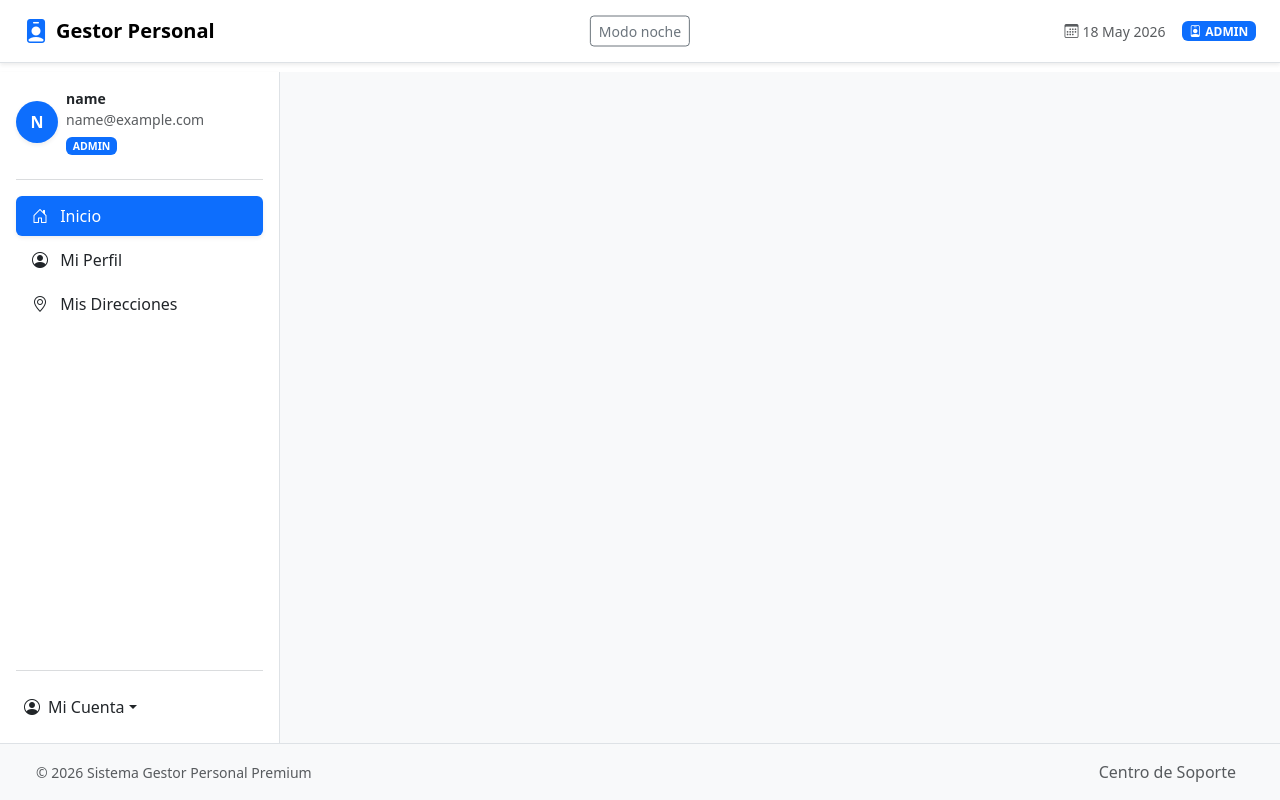
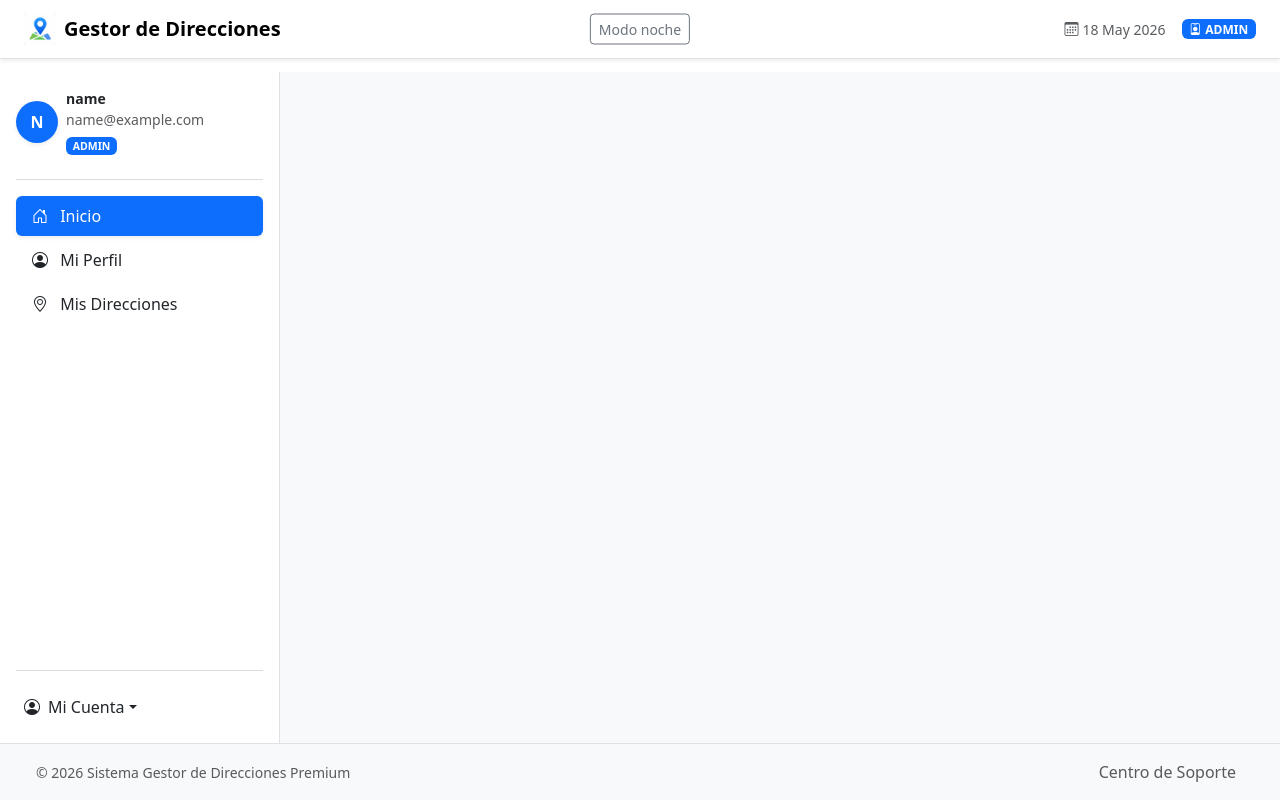
Before and after one commit to adanprog/GestorUsuarios, a PHP site: page /templates/frontend/home.php in a window 1280 px wide. Run offline with PHP 8.4, Linux system fonts and the light colour scheme; the visitor is signed in with stand-in values (Sample User, id 1); data comes from the database, SQL or seed files in the repository.

Commit message:
Proyecto direcciones

```diff
--- a/bbdd/gestor_personaltfg.sql
+++ b/bbdd/gestor_direcciones.sql
@@ -18,7 +18,7 @@
 /*!40101 SET NAMES utf8mb4 */;
 
 --
--- Base de datos: `gestor_personaltfg`
+-- Base de datos: `gestor_direcciones`
 --
 
 -- --------------------------------------------------------
--- a/config.php
+++ b/config.php
@@ -4,7 +4,7 @@
 return [
     'db_host' => '127.0.0.1', // Dirección del servidor de la base de datos
     'db_port' => '3307',      // Puerto donde escucha la base de datos
-    'db_name' => 'gestor_personaltfg', // Nombre de la base de datos
+    'db_name' => 'gestor_direcciones', // Nombre de la base de datos
     'db_user' => 'root',      // Usuario de la base de datos
     'db_pass' => '',          // Contraseña de la base de datos
     'db_charset' => 'utf8mb4', // Conjunto de caracteres para la conexión
--- a/templates/frontend/footer.php
+++ b/templates/frontend/footer.php
@@ -3,7 +3,9 @@
     <!-- PIE DE PÁGINA (FOOTER) -->
     <footer class="container-fluid py-3 bg-light border-top mt-auto">
         <div class="d-flex align-items-center justify-content-between px-4">
-            <span class="text-body-secondary small">© 2026 Sistema Gestor Personal Premium</span>
+            <div class="d-flex align-items-center">
+                <span class="text-body-secondary small">© 2026 Sistema Gestor de Direcciones Premium</span>
+            </div>
             <a href="#" class="nav-link px-2 text-body-secondary small mb-0">Centro de Soporte</a>
         </div>
     </footer>
--- a/templates/frontend/head.php
+++ b/templates/frontend/head.php
@@ -2,7 +2,7 @@
 <html lang="es">
 <head>
     <meta charset="UTF-8">
-    <title>Gestor Personal - Panel de Control</title>
+    <title>Gestor de Direcciones - Panel de Control</title>
     <!-- Incluimos Bootstrap para el diseño visual -->
     <meta name="viewport" content="width=device-width, initial-scale=1, shrink-to-fit=no" />
     <link href="/bootstrap/css/bootstrap.min.css" rel="stylesheet" />
@@ -226,13 +226,27 @@
 }
 ?>
 <body class="d-flex flex-column min-vh-100">
+<?php if (basename($_SERVER['SCRIPT_NAME']) === 'index.php'): ?>
+<style>
+body {
+    background-image: url('<?php echo h($raizProyecto); ?>/imagen/fondoDir.png');
+    background-size: cover;
+    background-position: center;
+    background-repeat: no-repeat;
+    background-attachment: fixed;
+}
+body.dark-mode {
+    background-image: url('<?php echo h($raizProyecto); ?>/imagen/fondoNocheDir.png');
+}
+</style>
+<?php endif; ?>
     <!-- BARRA DE NAVEGACIÓN SUPERIOR -->
     <nav class="navbar fixed-top bg-white border-bottom shadow-sm mb-0 py-2">
         <div class="container-fluid px-4 position-relative d-flex align-items-center">
             <!-- Logo principal que nos lleva al inicio -->
             <a class="navbar-brand fw-bold d-flex align-items-center" href="<?php echo h($raizProyecto); ?>/index.php">
-                <i class="bi bi-person-badge-fill me-2 text-primary fs-4"></i>
-                <span class="d-none d-sm-inline">Gestor Personal</span>
+                <img src="<?php echo h($raizProyecto); ?>/imagen/logoAppDir.png" alt="Logo" class="me-2" style="height: 32px;">
+                <span class="d-none d-sm-inline">Gestor de Direcciones</span>
             </a>
 
             <div class="position-absolute top-50 start-50 translate-middle">
--- a/templates/frontend/sidebar.php
+++ b/templates/frontend/sidebar.php
@@ -8,6 +8,7 @@
 ?>
 
 <aside class="d-flex flex-column flex-shrink-0 p-3 bg-white border-end shadow-sm" style="width: 100%; max-width: 280px;">
+
     <!-- CABECERA DEL MENÚ: Info del usuario -->
     <div class="d-flex align-items-center mb-3">
         <?php if (!empty($avatarUrl)): ?>
```
Also changed, not shown: README.md, archivos/avatars/avatar_3_1776955608.png (added), imagen/bannerPrincipalDir .png (added), imagen/fondoDir.png (added), imagen/fondoNocheDir.png (added), imagen/logoAppDir.png (added), imagen/marcaPequeñaDir.png (added).
